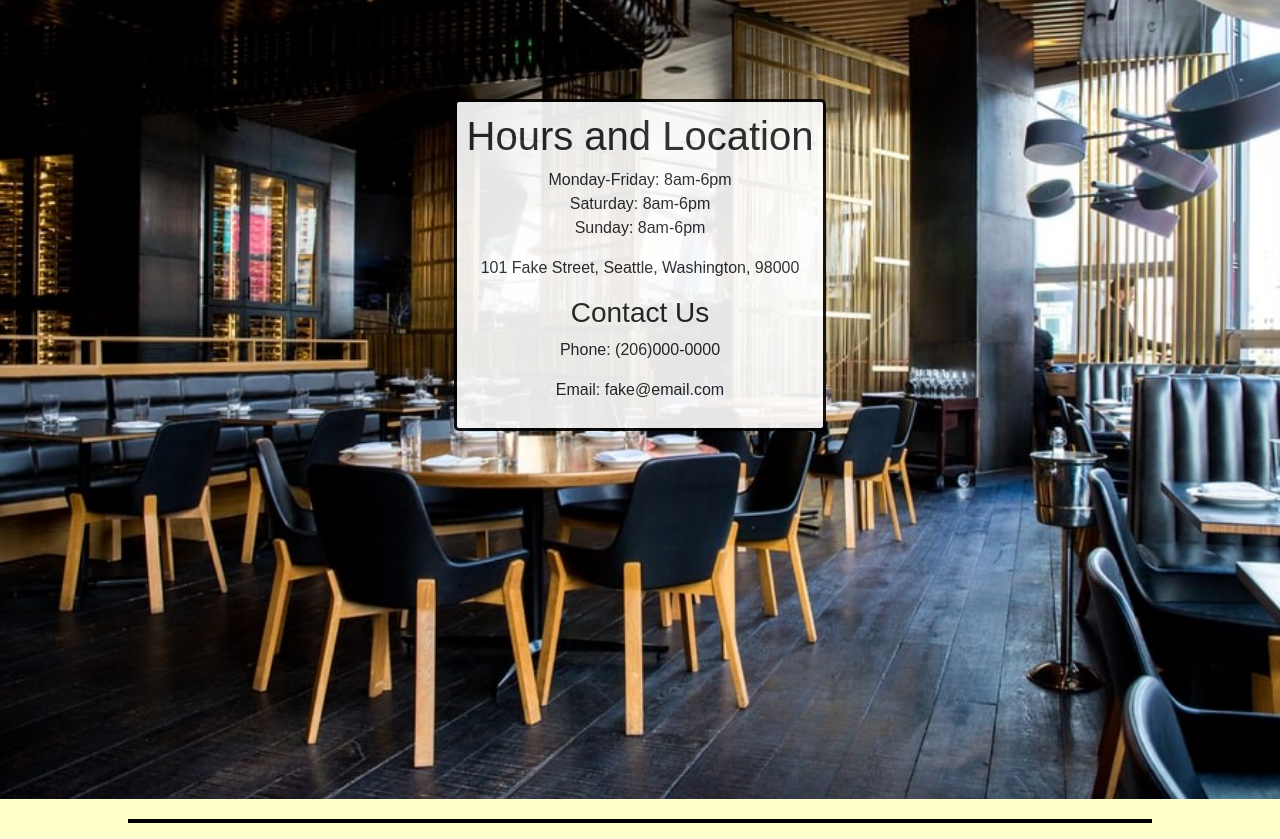
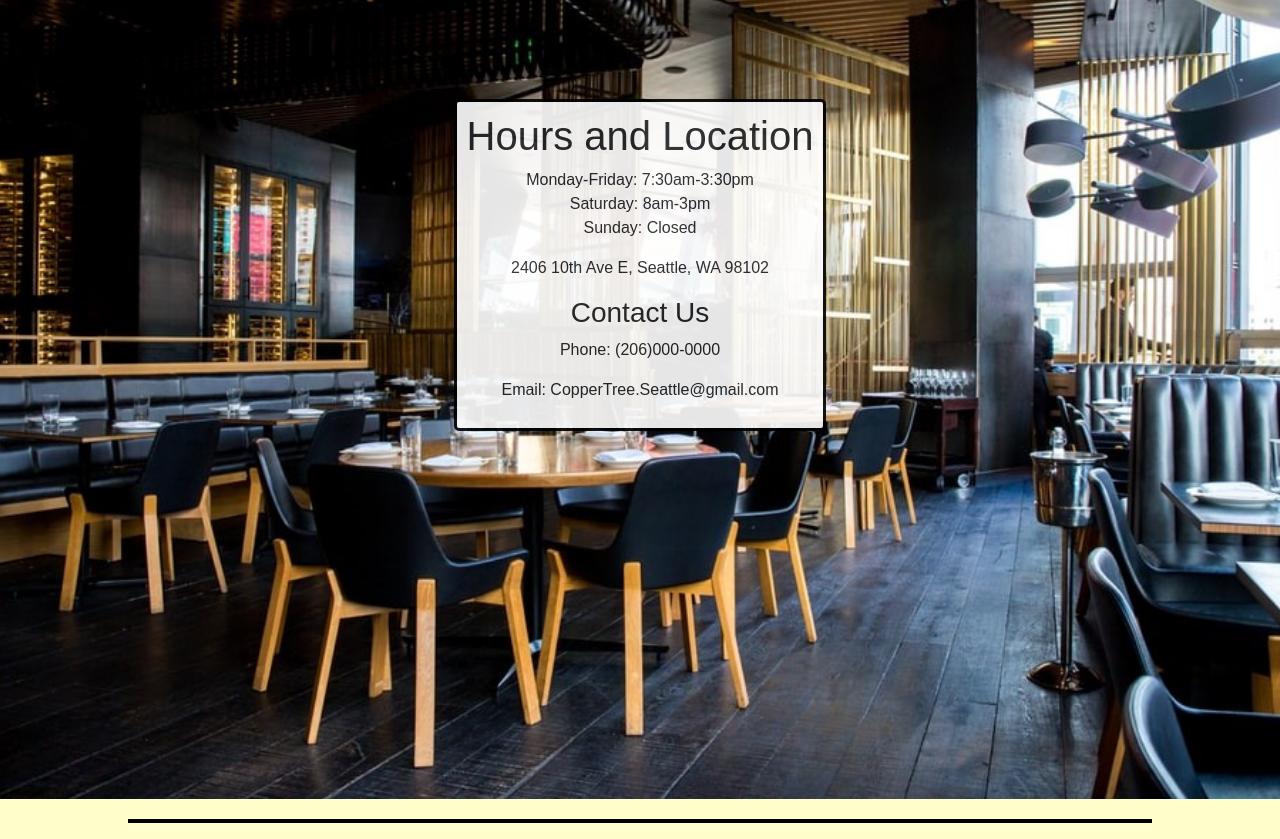
Before and after one commit to mhbrewer/IzzysWebsite, a Django app: template apps/mainApp/templates/mainApp/home.html in a window 1280 px wide. Shown: the part 76-915 px from the top of the page. Run offline with Django 3.2, Linux system fonts and the light colour scheme; the template is opened without the code that fills it, so the values that code supplies are empty; parts of the project's set-up code (start-up, migrations or seed data) failed here and were passed over; some libraries are stand-ins or nearby versions.

Commit message:
Updated front page info.

```diff
--- a/apps/mainApp/templates/mainApp/home.html
+++ b/apps/mainApp/templates/mainApp/home.html
@@ -43,14 +43,14 @@
         <div id="infoBlock">
             <h1>Hours and Location</h1>
             <ul>
-                <li>Monday-Friday: 8am-6pm</li>
-                <li>Saturday: 8am-6pm</li>
-                <li>Sunday: 8am-6pm</li>
+                <li>Monday-Friday: 7:30am-3:30pm</li>
+                <li>Saturday: 8am-3pm</li>
+                <li>Sunday: Closed</li>
             </ul>
-            <p>101 Fake Street, Seattle, Washington, 98000</p>
+            <p>2406 10th Ave E, Seattle, WA 98102</p>
             <h3>Contact Us</h3>
             <p>Phone: (206)000-0000</p>
-            <p>Email: fake@email.com</p>
+            <p>Email: CopperTree.Seattle@gmail.com</p>
         </div>
     </div>
 
```
Also changed, not shown: 5 other files.
